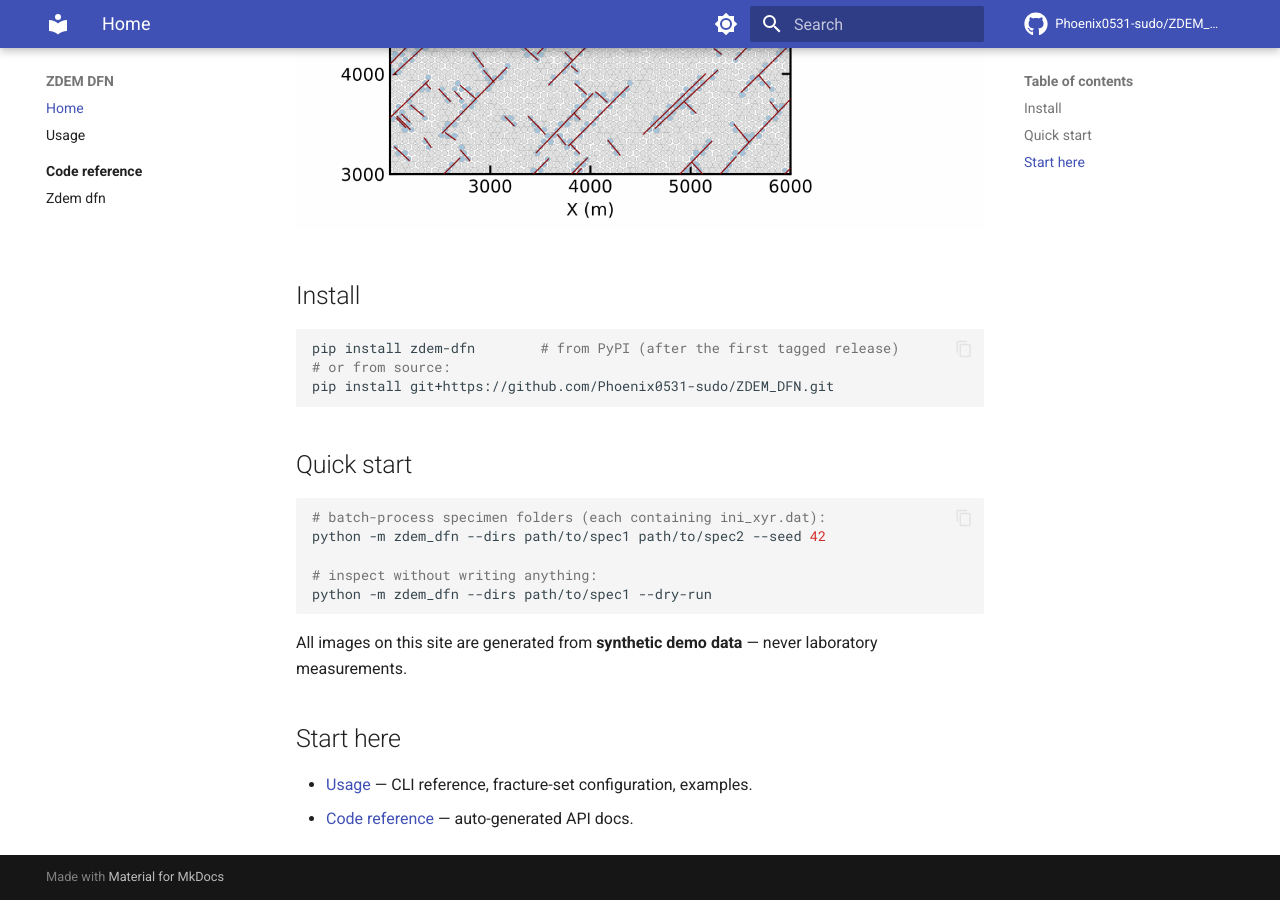
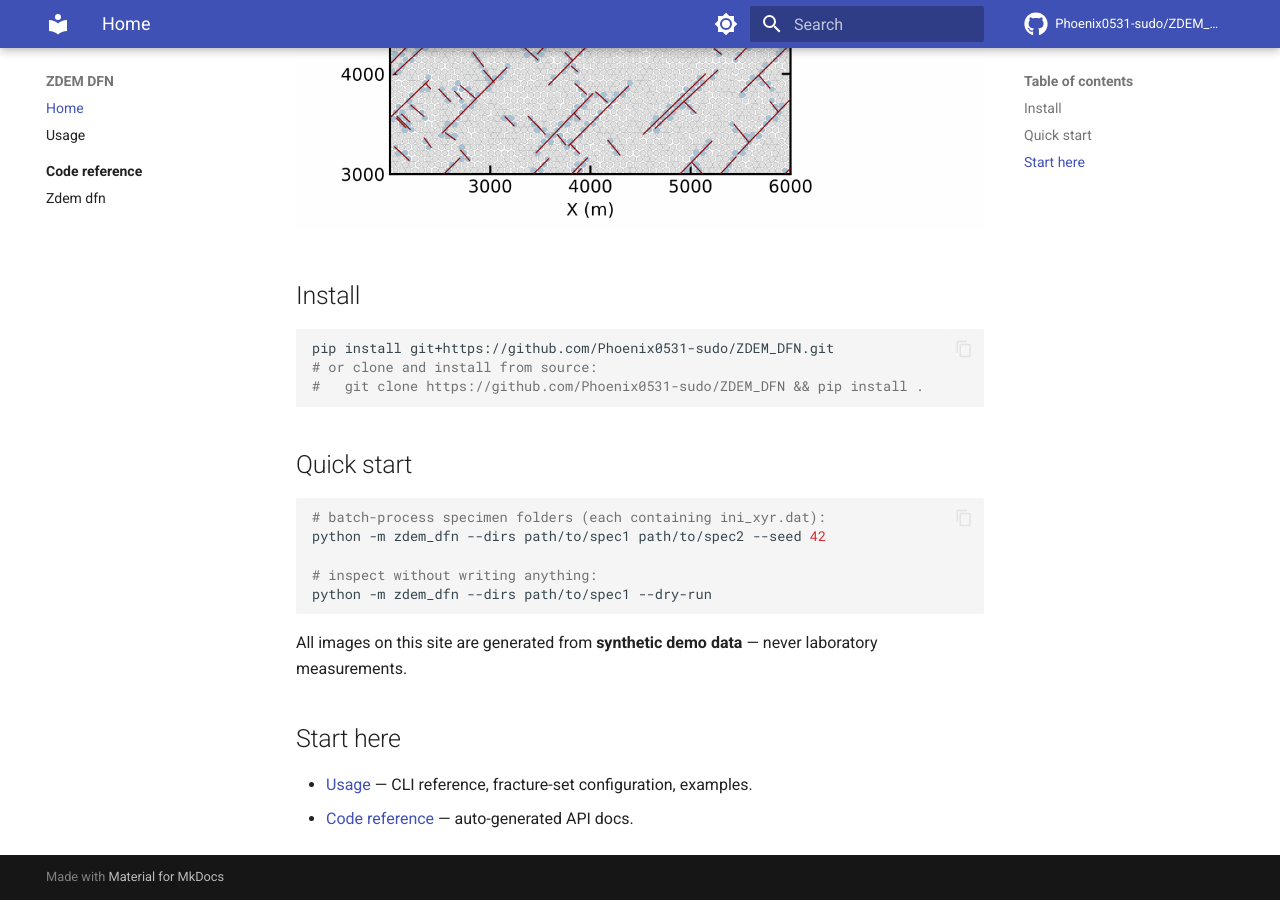
Before and after one commit to Phoenix0531-sudo/ZDEM_DFN, an MkDocs documentation site: the page built from docs/index.md, in a window 1280 px wide and 900 px high, scrolled down 916 px. Built offline with MkDocs 1.6.1 and Material for MkDocs 9.7.7, drawn with Linux system fonts in a browser that asks for light colours; comment, search, counter and statistics services are not loaded.

Commit message:
ci: drop PyPI publishing - release artifacts on GitHub only

````diff
--- a/docs/index.md
+++ b/docs/index.md
@@ -9,9 +9,9 @@ hash-grid-accelerated particle–fracture tagging, and preview rendering.
 ## Install
 
 ```bash
-pip install zdem-dfn        # from PyPI (after the first tagged release)
-# or from source:
 pip install git+https://github.com/Phoenix0531-sudo/ZDEM_DFN.git
+# or clone and install from source:
+#   git clone https://github.com/Phoenix0531-sudo/ZDEM_DFN && pip install .
 ```
 
 ## Quick start
````
Also changed, not shown: CHANGELOG.md (+1 -1 lines), 1 other file.
